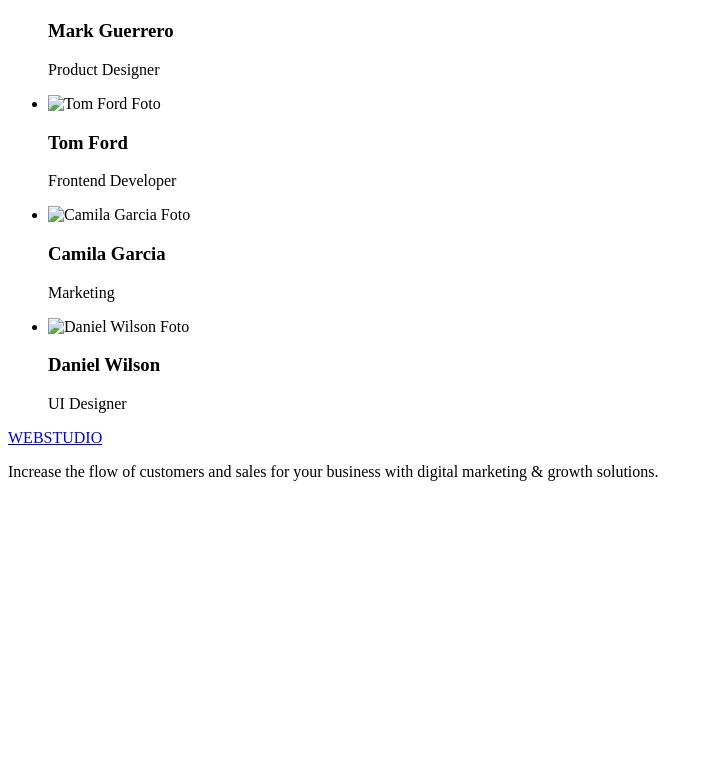
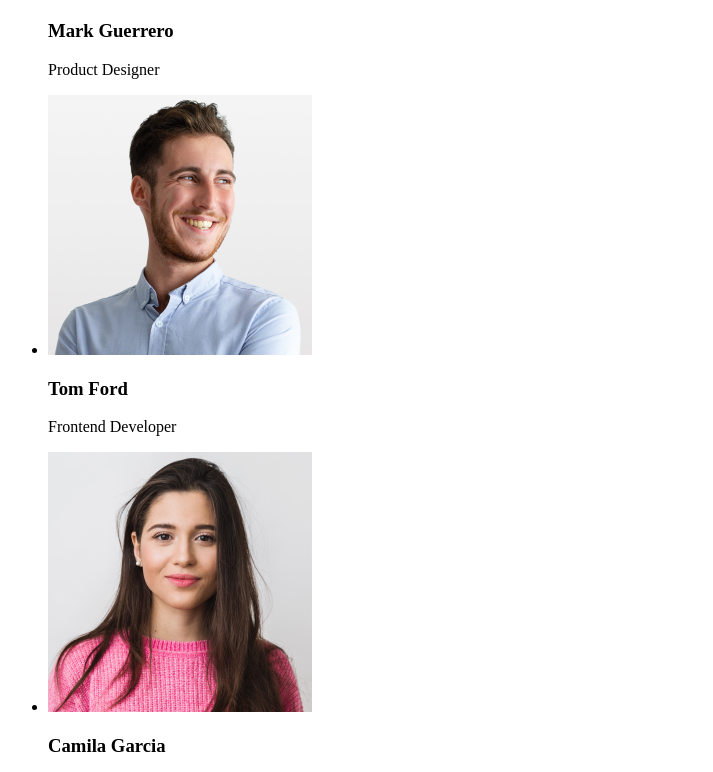
Before and after one commit to Viktor-Baratej/goit-markup-hw-02, a plain HTML site: page index.html in a window 1280 px wide. Shown: the part 888-1660 px from the top of the page, without its empty margins (0-713 px from the left). Before the commit the page ends 1385 px from the top, so only its background shows below. Drawn offline with Linux system fonts and the light colour scheme; the site is published under a folder, as on GitHub Pages, so addresses that start at the root find nothing; files whose address does not match are found by name.

Commit message:
add index file

```diff
--- a/index.html
+++ b/index.html
@@ -75,7 +75,7 @@
           </li>
           <li>
             <img
-              src="/images/Tom.jpg"
+              src="./images/Tom.jpg"
               alt="Tom Ford Foto"
               width="264"
               height="260"
@@ -85,7 +85,7 @@
           </li>
           <li>
             <img
-              src="/images/Camila.jpg"
+              src="./images/Camila.jpg"
               alt="Camila Garcia Foto"
               width="264"
               height="260"
@@ -95,7 +95,7 @@
           </li>
           <li>
             <img
-              src="/images/Daniel.jpg"
+              src="./images/Daniel.jpg"
               alt="Daniel Wilson Foto"
               width="264"
               height="260"
```
